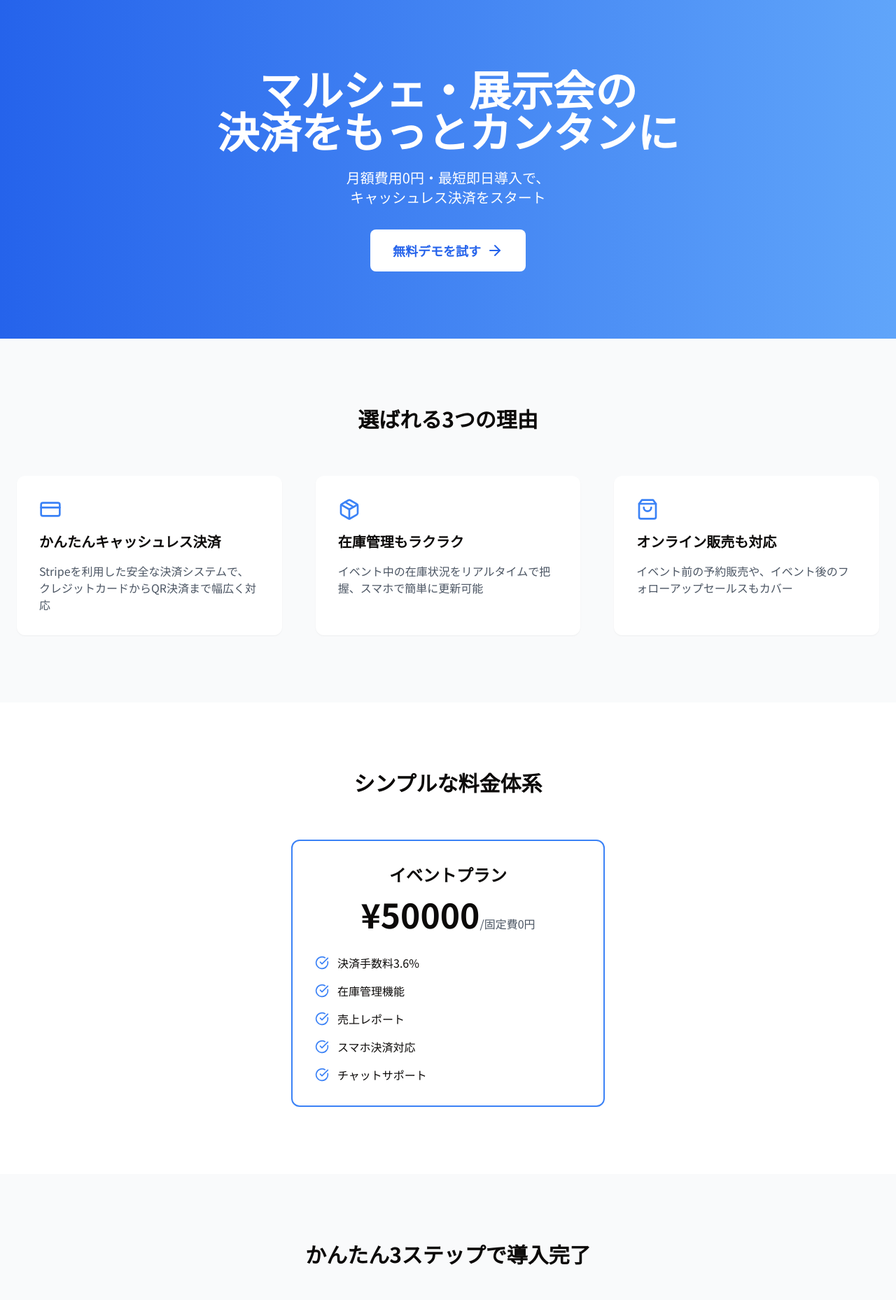
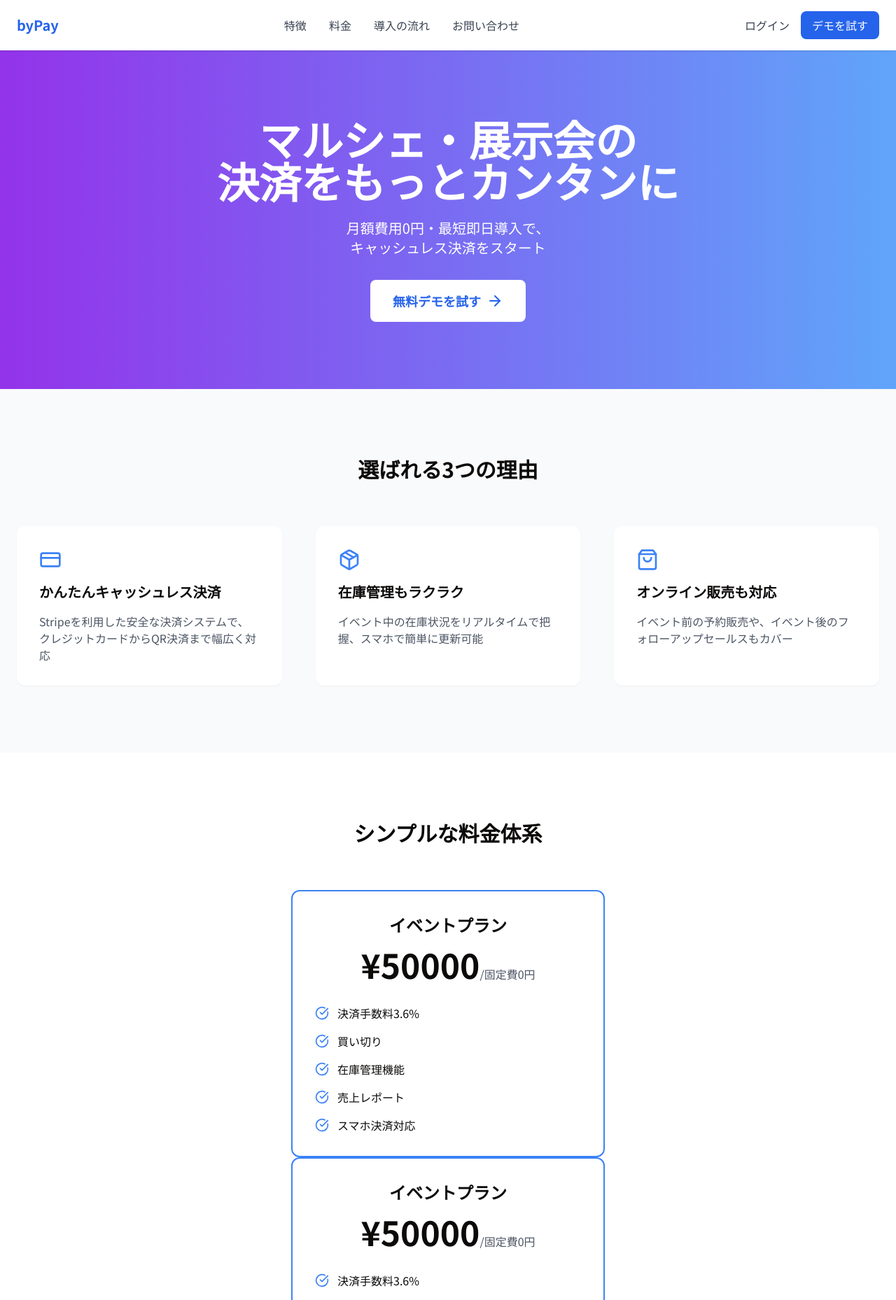
Before and after one commit to bbbyk105/byPay, a Next.js app: page / in a window 1280 px wide. Shown: the top 1858 px of the page at 70% size. Built offline with nearby package versions, Linux system fonts and the light colour scheme.

Commit message:
仮header

```diff
--- a/app/(marketing)/page.tsx
+++ b/app/(marketing)/page.tsx
@@ -9,6 +9,7 @@ import {
 } from "lucide-react";
 
 import { pricingPlans } from "@/data/price";
+import Header from "@/components/header";
 
 const LandingPage = () => {
   const features = [
@@ -34,8 +35,9 @@ const LandingPage = () => {
 
   return (
     <div className="min-h-screen">
+      <Header />
       {/* ヒーローセクション */}
-      <header className="bg-gradient-to-r from-blue-600 to-blue-400 text-white">
+      <div className="bg-gradient-to-r from-purple-600 to-blue-400 text-white">
         <div className="container mx-auto px-6 py-24">
           <div className="max-w-3xl mx-auto text-center">
             <h1 className="text-4xl md:text-6xl font-bold mb-6">
@@ -54,7 +56,7 @@ const LandingPage = () => {
             </button>
           </div>
         </div>
-      </header>
+      </div>
 
       {/* 特徴セクション */}
       <section className="py-24 bg-gray-50">
@@ -80,7 +82,7 @@ const LandingPage = () => {
           <h2 className="text-3xl font-bold text-center mb-16">
             シンプルな料金体系
           </h2>
-          <div className="max-w-md mx-auto">
+          <div className="max-w-md mx-auto flex flex-col">
             {pricingPlans.map((plan, index) => (
               <div
                 key={index}
--- /dev/null
+++ b/components/header.tsx
@@ -0,0 +1,62 @@
+import React from "react";
+
+const header = () => {
+  return (
+    <header className="bg-white shadow sticky top-0 z-50">
+      <div className="container mx-auto px-6 py-4 flex items-center justify-between">
+        {/* ロゴ部分 */}
+        <div className="flex items-center">
+          <a href="#" className="text-xl font-bold text-blue-600">
+            byPay
+          </a>
+        </div>
+
+        {/* ナビゲーション */}
+        <nav className="hidden md:flex space-x-8">
+          <a
+            href="#features"
+            className="text-gray-700 hover:text-blue-600 transition-colors"
+          >
+            特徴
+          </a>
+          <a
+            href="#pricing"
+            className="text-gray-700 hover:text-blue-600 transition-colors"
+          >
+            料金
+          </a>
+          <a
+            href="#steps"
+            className="text-gray-700 hover:text-blue-600 transition-colors"
+          >
+            導入の流れ
+          </a>
+          <a
+            href="#contact"
+            className="text-gray-700 hover:text-blue-600 transition-colors"
+          >
+            お問い合わせ
+          </a>
+        </nav>
+
+        {/* ログイン・デモボタン */}
+        <div className="flex items-center space-x-4">
+          <a
+            href="#"
+            className="text-gray-700 hover:text-blue-600 transition-colors"
+          >
+            ログイン
+          </a>
+          <a
+            href="#"
+            className="bg-blue-600 text-white px-4 py-2 rounded-lg hover:bg-blue-700 transition-colors"
+          >
+            デモを試す
+          </a>
+        </div>
+      </div>
+    </header>
+  );
+};
+
+export default header;
--- a/data/price.ts
+++ b/data/price.ts
@@ -1,21 +1,33 @@
-interface pricingPlans {
+interface PricingPlans {
   name: string;
   price: number;
   period: string;
   features: string[];
 }
 
-export const pricingPlans = [
+export const pricingPlans: PricingPlans[] = [
   {
     name: "イベントプラン",
-    price: "50000",
+    price: 50000,
     period: "固定費0円",
     features: [
       "決済手数料3.6%",
+      "買い切り",
       "在庫管理機能",
       "売上レポート",
       "スマホ決済対応",
-      "チャットサポート",
+    ],
+  },
+  {
+    name: "イベントプラン",
+    price: 50000,
+    period: "固定費0円",
+    features: [
+      "決済手数料3.6%",
+      "買い切り",
+      "在庫管理機能",
+      "売上レポート",
+      "スマホ決済対応",
     ],
   },
 ];
```
